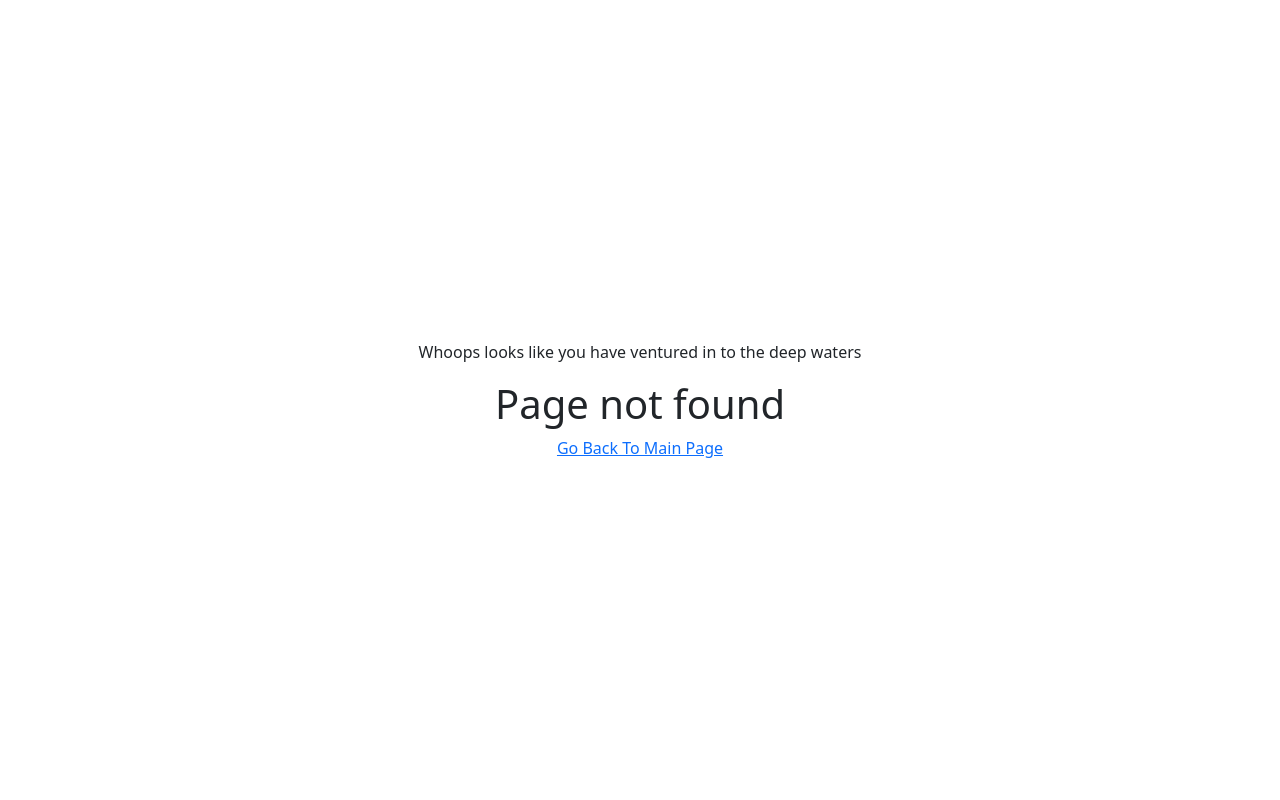
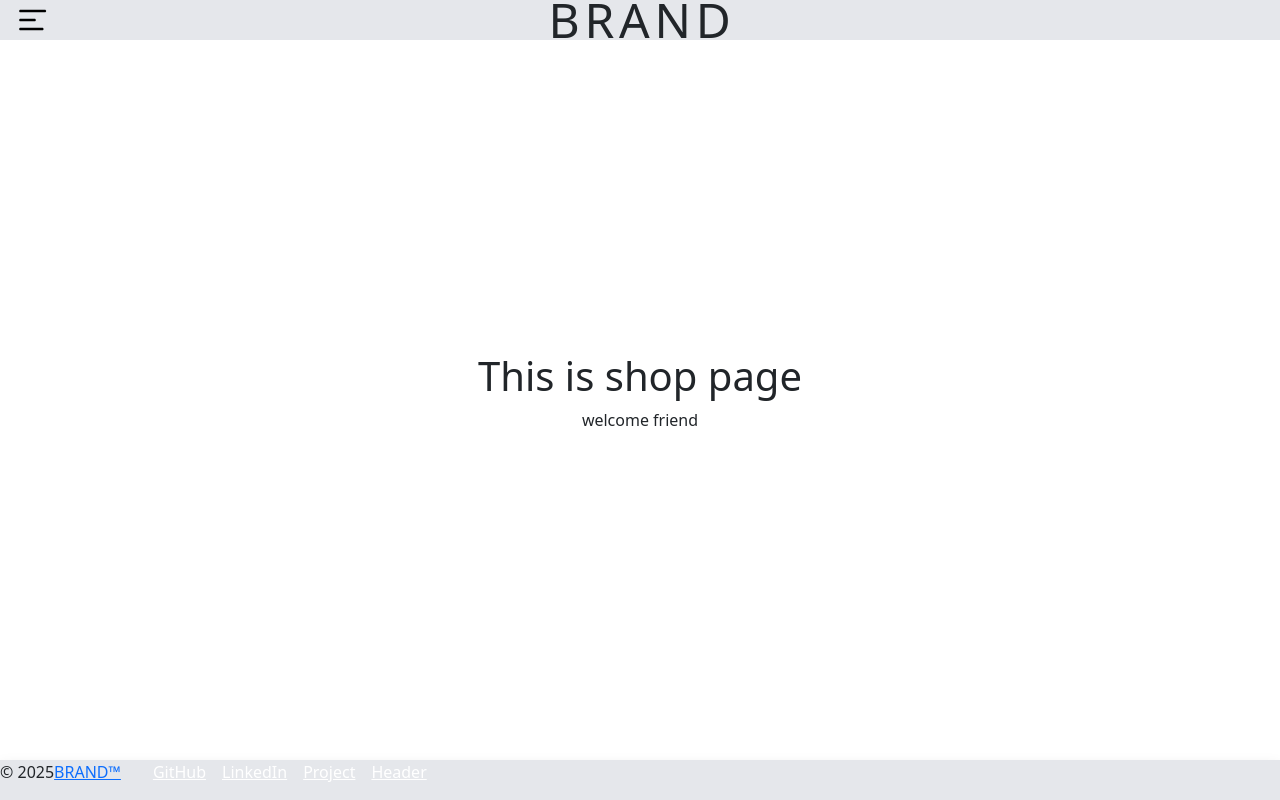
Before and after one commit to thedenisovan/react-shopping-cart, a React (Vite) app: page /shop in a window 1280 px wide. Before the commit this address had no page. Built offline with nearby package versions, Linux system fonts and the light colour scheme; some icons are missing.

Commit message:
Add: router to shop && menu page

```diff
--- a/src/components/App.tsx
+++ b/src/components/App.tsx
@@ -1,32 +1,38 @@
 import Header from './header/Header';
-import Home from './main/home/Home';
-import {
-  Footer,
-  FooterCopyright,
-  FooterLink,
-  FooterLinkGroup,
-} from 'flowbite-react';
+import { Outlet } from 'react-router';
+import { Footer, FooterCopyright, FooterLinkGroup } from 'flowbite-react';
 
 export default function App() {
   return (
     <div className='flex flex-col min-h-screen'>
       <Header />
-      <Home />
+      <Outlet />
       <Footer container className='bg-gray-200 rounded-0'>
         <FooterCopyright href='#' by='BRAND™' year={2025} />
         <FooterLinkGroup>
-          <FooterLink href='https://github.com/thedenisovan'>
-            <p className='text-white! text-[1rem] border-b-2  m-0'>GitHub</p>
-          </FooterLink>
-          <FooterLink href='https://www.linkedin.com/in/dainis-dilevka-961a332b4/'>
-            <p className='text-white! text-[1rem] border-b-2  m-0'>LinkedIn</p>
-          </FooterLink>
-          <FooterLink href='https://github.com/thedenisovan/react-shopping-cart'>
-            <p className='text-white! text-[1rem] border-b-2  m-0'>Project</p>
-          </FooterLink>
-          <FooterLink href='#'>
-            <p className='text-white! text-[1rem] border-b-2  m-0'>Header</p>
-          </FooterLink>
+          <div className='flex gap-3'>
+            <a
+              href='https://github.com/thedenisovan'
+              className='text-[1rem] text-white hover:underline'
+            >
+              GitHub
+            </a>
+            <a
+              href='https://www.linkedin.com/in/dainis-dilevka-961a332b4/'
+              className='text-[1rem] text-white hover:underline'
+            >
+              LinkedIn
+            </a>
+            <a
+              href='https://github.com/thedenisovan/react-shopping-cart'
+              className='text-[1rem] text-white hover:underline'
+            >
+              Project
+            </a>
+            <a href='#' className='text-[1rem] text-white hover:underline'>
+              Header
+            </a>
+          </div>
         </FooterLinkGroup>
       </Footer>
     </div>
--- a/src/components/header/DropDown.tsx
+++ b/src/components/header/DropDown.tsx
@@ -3,6 +3,7 @@ import Button from '@mui/material/Button';
 import Menu from '@mui/material/Menu';
 import MenuItem from '@mui/material/MenuItem';
 import svg from '../../utils/svgRepo';
+import { Link } from 'react-router';
 
 export default function DropDown() {
   // State to close/open dashboard
@@ -43,6 +44,7 @@ export default function DropDown() {
         slotProps={{}}
         data-testid='dropdown-menu'
       >
+        <Link to='/' className='!no-underline'>
           <MenuItem
             onClick={() => {
               changeCurrentActivePage('home');
@@ -52,8 +54,10 @@ export default function DropDown() {
               currentPage === 'home' && 'bg-gray-200!' // Sets curr active page style to home page
             }`}
           >
-          <p className='text-l'>Home</p>
+            <p className='text-black'>Home</p>
           </MenuItem>
+        </Link>
+        <Link to='shop' className='!no-underline'>
           <MenuItem
             onClick={() => {
               changeCurrentActivePage('shop');
@@ -63,8 +67,9 @@ export default function DropDown() {
               currentPage === 'shop' && 'bg-gray-200!' // Sets curr active page style to home page
             }`}
           >
-          <p className='text-l'>Shop</p>
+            <p className='text-black'>Shop</p>
           </MenuItem>
+        </Link>
         <MenuItem
           onClick={() => {
             changeCurrentActivePage('basket');
--- a/src/components/main/ProductApi.tsx
+++ b/src/components/main/ProductApi.tsx
@@ -1,7 +1,7 @@
 import { useState, useEffect } from 'react';
 
 // Type to store fake shop call data
-type ProductType = {
+interface ProductType {
   category: string;
   description: string;
   id: number;
@@ -12,7 +12,7 @@ type ProductType = {
     count: number;
   };
   title: string;
-};
+}
 
 // Custom hook to fetch data from fake shop
 const useProductData = () => {
--- a/src/components/main/ProductCard.tsx
+++ b/src/components/main/ProductCard.tsx
@@ -6,7 +6,20 @@ import Button from '@mui/material/Button';
 import Typography from '@mui/material/Typography';
 import Rating from '@mui/material/Rating';
 
-const ProductCard = ({ product }) => {
+interface Product {
+  title: string;
+  image: string;
+  price: number;
+  rating: {
+    rate: number;
+  };
+}
+
+interface ProductCardProps {
+  product: Product;
+}
+
+const ProductCard: React.FC<ProductCardProps> = ({ product }) => {
   return (
     <Card
       // sx={{ maxWidth: 345 }}
--- a/src/components/main/home/Offers.tsx
+++ b/src/components/main/home/Offers.tsx
@@ -4,6 +4,17 @@ import ProductCard from '../ProductCard';
 import useProductData from '../ProductApi';
 import Stack from '@mui/material/Stack';
 import CircularProgress from '@mui/material/CircularProgress';
+
+export default function Offers() {
+  const { product, error, loading } = useProductData();
+
+  const offerProducts = [
+    product[2],
+    product[3],
+    product[6],
+    product[7],
+    product[18],
+  ];
 
   // responsive breakpoint settings for react multi carousel
   const responsive = {
@@ -29,16 +40,6 @@ const responsive = {
     },
   };
 
-export default function Offers() {
-  const { product, error, loading } = useProductData();
-  const offerProducts = [
-    product[6],
-    product[7],
-    product[2],
-    product[3],
-    product[18],
-  ];
-
   if (error) return <p>A network error was encountered</p>;
 
   return (
--- /dev/null
+++ b/src/components/main/shop/Shop.tsx
@@ -0,0 +1,8 @@
+export default function ShopPage() {
+  return (
+    <div className='flex flex-col flex-1 text-center justify-center'>
+      <h1>This is shop page</h1>
+      <p>welcome friend</p>
+    </div>
+  );
+}
--- a/src/components/routes.tsx
+++ b/src/components/routes.tsx
@@ -1,11 +1,23 @@
 import App from './App';
 import ErrorPage from './ErrorPage.tsx';
+import ShopPage from './main/shop/Shop.tsx';
+import Home from './main/home/Home.tsx';
 
 const routes = [
   {
     path: '/',
     element: <App />,
     errorElement: <ErrorPage />,
+    children: [
+      {
+        index: true,
+        element: <Home />,
+      },
+      {
+        path: 'shop',
+        element: <ShopPage />,
+      },
+    ],
   },
 ];
 
```
Lines whose indentation alone changed are shown as unchanged.
